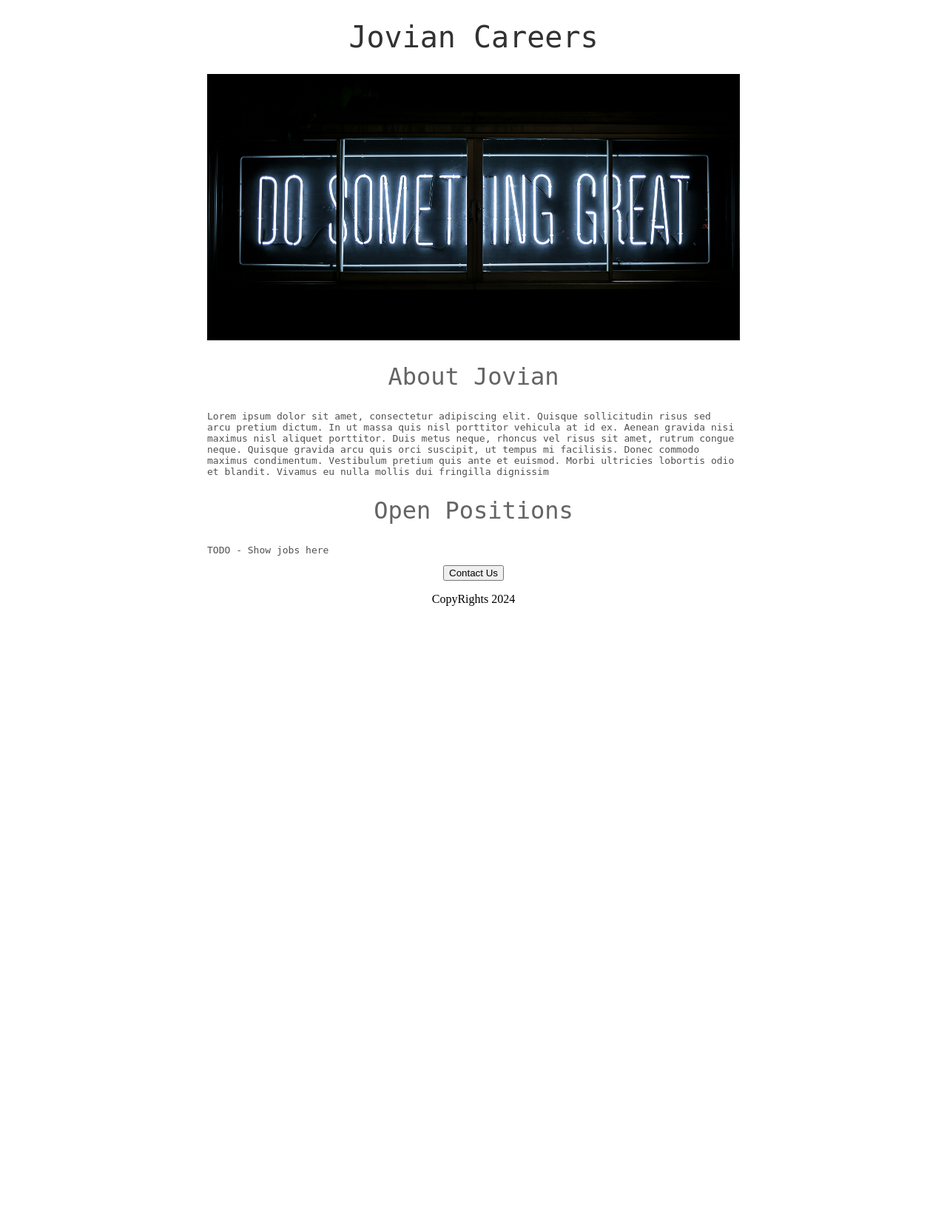
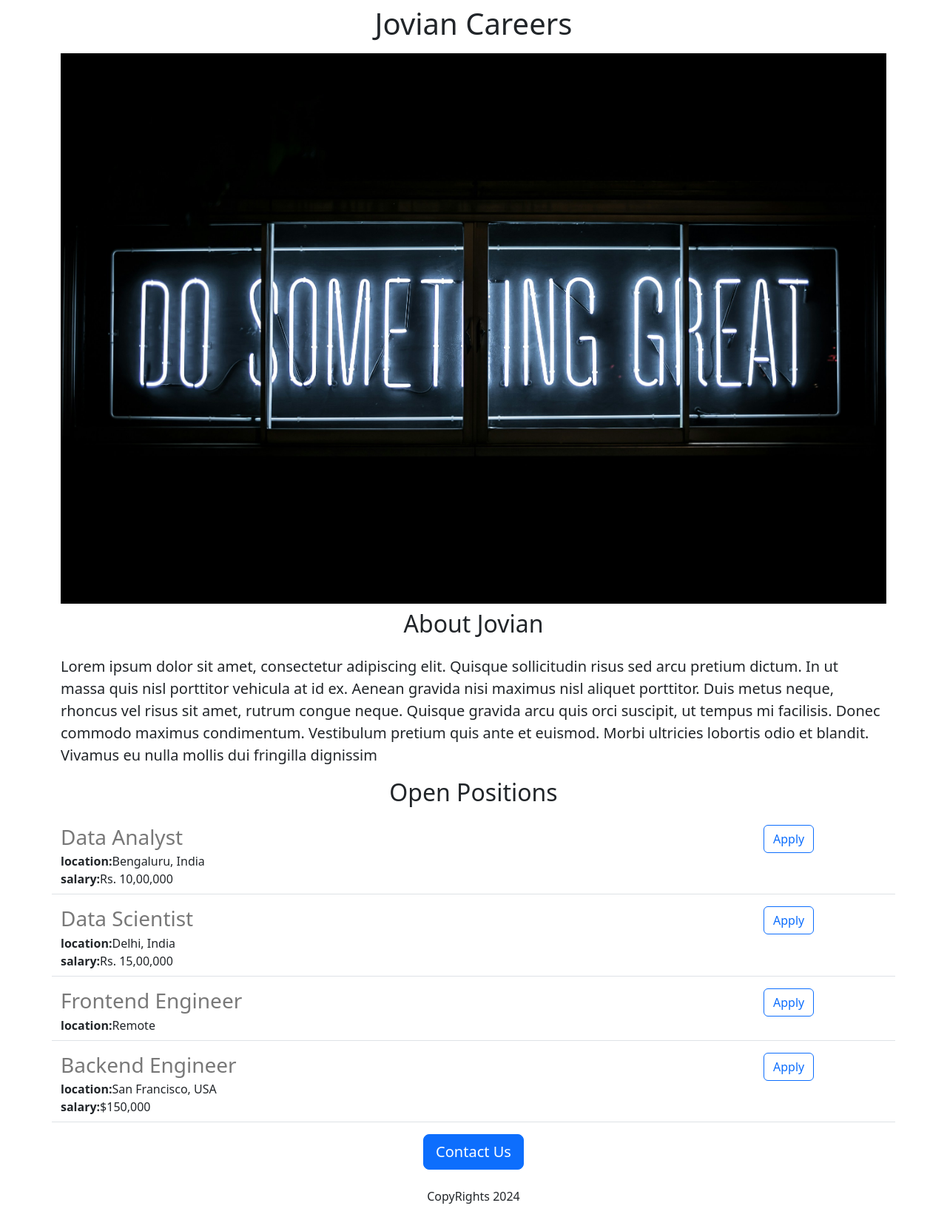
Before and after one commit to Ajjai99/Flask-web-app, a Flask app: page /home in a window 1280 px wide. Shown: the whole page at 74% size. Before the commit the page ends 819 px from the top, so only its background shows below. Run offline with Flask 3, Linux system fonts and the light colour scheme.

Commit message:
Added Dynamic data and API route

```diff
--- a/app.py
+++ b/app.py
@@ -1,15 +1,39 @@
 # From the flask module, import the Flask class.
 
-from flask import Flask, render_template
+from flask import Flask, render_template, jsonify
 
 # We need to create an app simply as an instance of the Flask class
 app = Flask(__name__)
 
+JOBS = [{
+    "id": 1,
+    "title": "Data Analyst",
+    "location": "Bengaluru, India",
+    "salary": "Rs. 10,00,000"
+}, {
+    "id": 2,
+    "title": "Data Scientist",
+    "location": "Delhi, India",
+    "salary": "Rs. 15,00,000"
+}, {
+    "id": 3,
+    "title": "Frontend Engineer",
+    "location": "Remote",
+}, {
+    "id": 4,
+    "title": "Backend Engineer",
+    "location": "San Francisco, USA",
+    "salary": "$150,000"
+}]
+
 
 @app.route("/home")
 def home():
-  return render_template('home.html')
+  return render_template('home.html', jobs=JOBS)
 
+@app.route("/api/jobs")
+def list_jobs():
+    return jsonify(JOBS)
 
 if __name__ == "__main__":
   app.run(host="0.0.0.0", port=5000, debug=True)
--- a/templates/home.html
+++ b/templates/home.html
@@ -1,54 +1,26 @@
 <!DOCTYPE html>
 <html lang="en">
 <head>
+  <meta charset="utf-8">
+  <meta name="viewport" content="width=device-width, initial-scale=1">
   <title>Home</title>
-  <style>
-    h1{
-      font-size: 40px;
-      font-family: monospace;
-      font-weight: normal;
-      color: rgb(50, 50, 50);
-      text-align:center
-    }
-
-    #banner{
-      width: 100%;
-      height: 360px;
-      object-fit: cover;
-    }
-
-    h2{
-      font-size: 32px;
-      font-family: monospace;
-      font-weight: normal;
-      color: rgb(100, 100, 100);
-      text-align: center
-    }
-
-    .bodytext{
-      font-family: monospace;
-      color: rgb(80, 80, 80)
-    }
-
-    #container{
-      max-width: 720px;
-      margin: 0 auto
-    }
-
-
-  </style>
+  <link href="https://cdn.jsdelivr.net/npm/bootstrap@5.3.3/dist/css/bootstrap.min.css" rel="stylesheet" integrity="sha384-QWTKZyjpPEjISv5WaRU9OFeRpok6YctnYmDr5pNlyT2bRjXh0JMhjY6hW+ALEwIH" crossorigin="anonymous">
 </head>
 <body>
-  <div id="container">
-    <h1>Jovian Careers</h1>
-    <img id="banner" src="../static/banner.jpg">
-    <h2>About Jovian</h2>
-    <p class="bodytext">Lorem ipsum dolor sit amet, consectetur adipiscing elit. Quisque sollicitudin risus sed arcu pretium dictum. In ut massa quis nisl porttitor vehicula at id ex. Aenean gravida nisi maximus nisl aliquet porttitor. Duis metus neque, rhoncus vel risus sit amet, rutrum congue neque. Quisque gravida arcu quis orci suscipit, ut tempus mi facilisis. Donec commodo maximus condimentum. Vestibulum pretium quis ante et euismod. Morbi ultricies lobortis odio et blandit. Vivamus eu nulla mollis dui fringilla dignissim</p>
-    <h2>Open Positions</h2>
-    <p class="bodytext">TODO - Show jobs here</p>
+  <div class="container">
+    <h1 class="text-center mt-2 mb-3">Jovian Careers</h1>
+    <img class="img-fluid" src="../static/banner.jpg" id="banner"">
+    <h2 class="text-center mt-2 mb-4">About Jovian</h2>
+    <p class="lead">Lorem ipsum dolor sit amet, consectetur adipiscing elit. Quisque sollicitudin risus sed arcu pretium dictum. In ut massa quis nisl porttitor vehicula at id ex. Aenean gravida nisi maximus nisl aliquet porttitor. Duis metus neque, rhoncus vel risus sit amet, rutrum congue neque. Quisque gravida arcu quis orci suscipit, ut tempus mi facilisis. Donec commodo maximus condimentum. Vestibulum pretium quis ante et euismod. Morbi ultricies lobortis odio et blandit. Vivamus eu nulla mollis dui fringilla dignissim</p>
+    <h2 class="text-center mt-2 mb-4">Open Positions</h2>
+    <div>
+      {% for job in jobs %}
+        {% include 'jobitem.html'%}
+      {% endfor %}
+    </div>
     <div style="text-align: center">
-      <button>Contact Us</button>
-      <p>CopyRights 2024</p>
+      <button class="btn btn-primary btn-lg">Contact Us</button>
+      <p class="mt-4"s>CopyRights 2024</p>
     </div>
   </div>
 </body>
--- /dev/null
+++ b/templates/jobitem.html
@@ -0,0 +1,18 @@
+<div class="border-bottom row" style="margin-bottom:16px; padding-bottom:8px ">
+  <div class="col-10">
+    <h3 style="color:rgb(120, 120, 120); margin-bottom:4px;">{{job['title']}}</h3>
+    <div>
+      <b>location:</b>{{job['location']}}
+    </div>
+    <div>
+      {% if 'salary' in job %}
+      <div>
+        <b>salary:</b>{{job['salary']}}
+      </div>
+      {% endif %}
+    </div>
+  </div>
+  <div class="col-2">
+    <button type="button" class="btn btn-outline-primary">Apply</button>
+  </div>
+</div>
```
